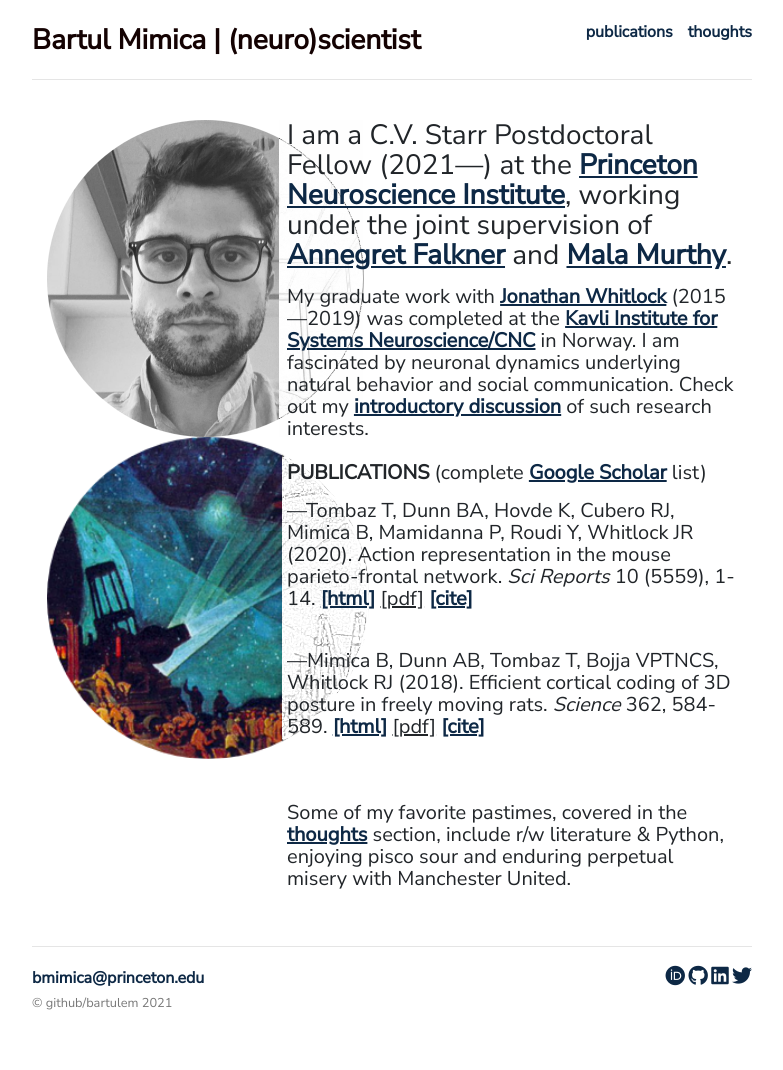
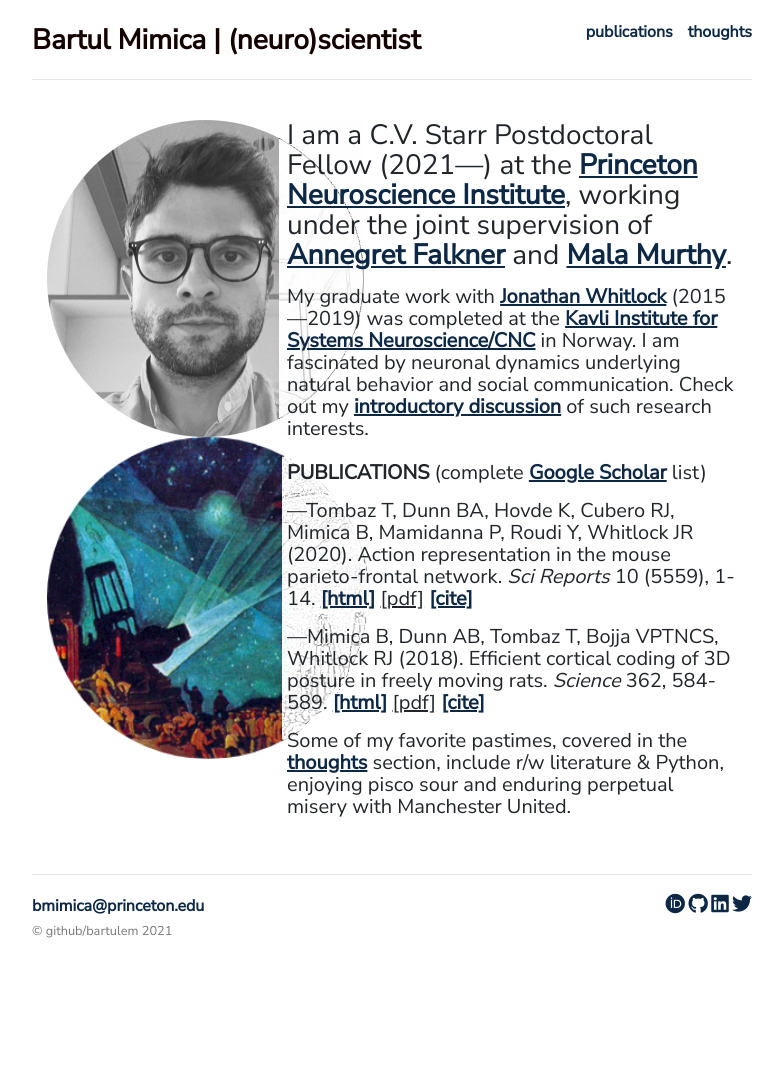
Before and after one commit to bartulem/bartulem.github.io, a Jekyll site: the page built from index.html, in a window 1280 px wide. Shown: the whole page, without its empty margins (248-1031 px from the left). Built offline with Jekyll 4.4.1, drawn with Linux system fonts in a browser that asks for light colours; nearby versions of some CDN libraries; comment, search, counter and statistics services are not loaded; a style sheet for code colours, icons or effects is not loaded; after the commit the page ends 998 px from its top, so only the background shows below that.

Commit message:
2022 format v44

```diff
--- a/index.html
+++ b/index.html
@@ -16,8 +16,8 @@
 
 	<p>My graduate work with <a style= "text-decoration: underline" target="_blank" href="https://www.whitlocklab.org/">Jonathan Whitlock</a> (2015—2019) was completed at the <a style= "text-decoration: underline" target="_blank" href="https://www.ntnu.edu/kavli">Kavli Institute for Systems Neuroscience/CNC</a> in Norway. I am fascinated by neuronal dynamics underlying natural behavior and social communication. Check out my <a style= "text-decoration: underline" href="https://bartulem.github.io/thoughts/2020/03/05/comp-neuroethology/">introductory discussion</a> of such research interests. <br/> <br/> <b>PUBLICATIONS</b> (complete <a href="https://scholar.google.no/citations?user=aUeOyr8AAAAJ&hl=en" target="_blank"><u>Google Scholar</u></a> list)</p>
 
-	<p>—Tombaz T, Dunn BA, Hovde K, Cubero RJ, Mimica B, Mamidanna P, Roudi Y, Whitlock JR (2020). Action representation in the mouse parieto-frontal network. <em>Sci Reports</em> 10 (5559), 1-14. <a href="https://www.nature.com/articles/s41598-020-62089-6?error=cookies_not_supported&code=e0a538d4-9569-4b30-b2d1-d78d1c8e03b3" target="_blank"><u>[html]</u></a> <u>[pdf]</u> <a href="/files/tombaz2020.bib" download><u>[cite]</u></a></p> <br/>
-	<p>—Mimica B, Dunn AB, Tombaz T, Bojja VPTNCS, Whitlock RJ (2018). Efficient cortical coding of 3D posture in freely moving rats. <em>Science</em> 362, 584-589. <a href="https://science.sciencemag.org/content/362/6414/584" target="_blank"><u>[html]</u></a> <u>[pdf]</u> <a href="/files/mimica2018.bib" download><u>[cite]</u></a></p> <br/> <br/>
+	<p>—Tombaz T, Dunn BA, Hovde K, Cubero RJ, Mimica B, Mamidanna P, Roudi Y, Whitlock JR (2020). Action representation in the mouse parieto-frontal network. <em>Sci Reports</em> 10 (5559), 1-14. <a href="https://www.nature.com/articles/s41598-020-62089-6?error=cookies_not_supported&code=e0a538d4-9569-4b30-b2d1-d78d1c8e03b3" target="_blank"><u>[html]</u></a> <u>[pdf]</u> <a href="/files/tombaz2020.bib" download><u>[cite]</u></a></p>
+	<p>—Mimica B, Dunn AB, Tombaz T, Bojja VPTNCS, Whitlock RJ (2018). Efficient cortical coding of 3D posture in freely moving rats. <em>Science</em> 362, 584-589. <a href="https://science.sciencemag.org/content/362/6414/584" target="_blank"><u>[html]</u></a> <u>[pdf]</u> <a href="/files/mimica2018.bib" download><u>[cite]</u></a></p>
 
 	<p>Some of my favorite pastimes, covered in the <a style= "text-decoration: underline" href="https://bartulem.github.io/thoughts/">thoughts</a> section, include r/w literature & Python, enjoying pisco sour and enduring perpetual misery with Manchester United.</p>
 	</div>
```
